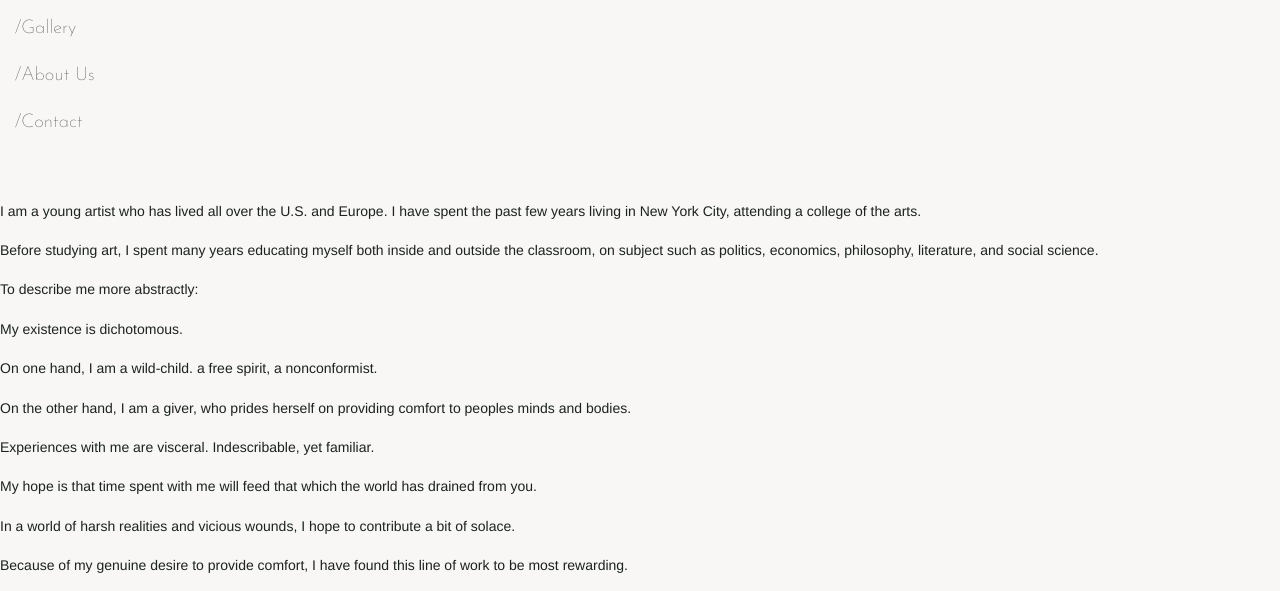
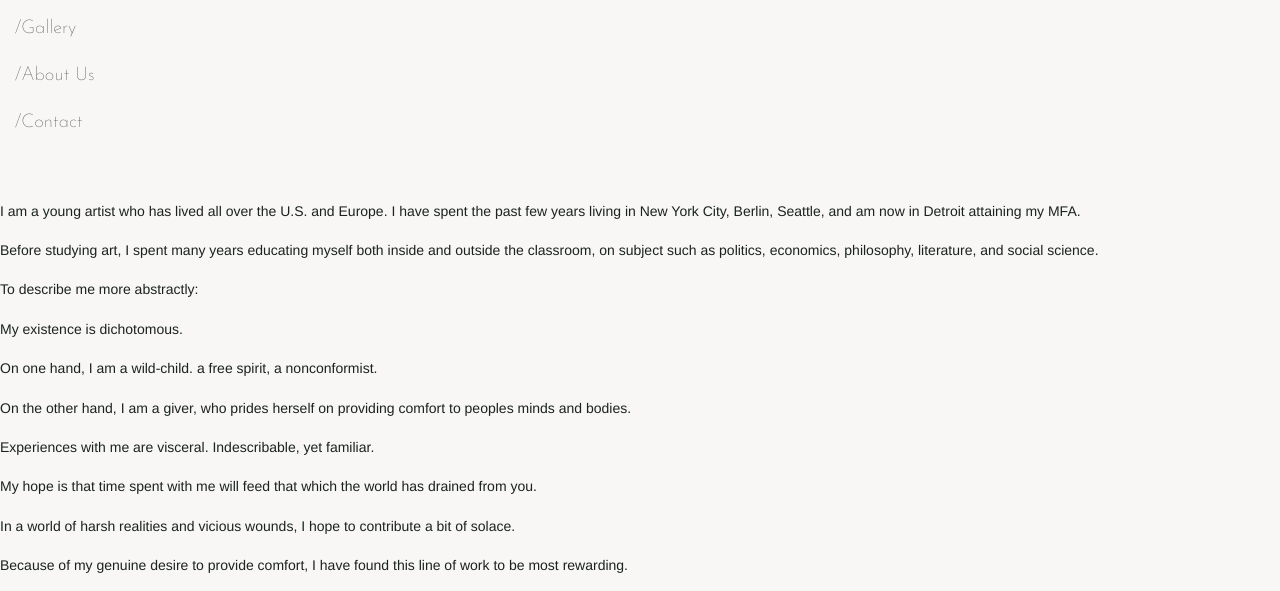
Before and after one commit to charliethegirl/charliethegirl.github.io, a plain HTML site: page aboutme.html in a window 1280 px wide. Shown: the part 203-794 px from the top of the page. Drawn offline with Linux system fonts and the light colour scheme; a web font is replaced by a local one.

Commit message:
city bio

```diff
--- a/aboutme.html
+++ b/aboutme.html
@@ -49,7 +49,7 @@
     </div>
     <div class="text">
 
-<p><p>I am a young artist who has lived all over the U.S. and Europe. I have spent the past few years living in New York City, attending a college of the arts.</p></p>
+<p><p>I am a young artist who has lived all over the U.S. and Europe. I have spent the past few years living in New York City, Berlin, Seattle, and am now in Detroit attaining my MFA. </p></p>
 
 <p><p>Before studying art, I spent many years educating myself both inside and outside the classroom, on subject such as politics, economics, philosophy, literature, and social science.</p></p>
 
```
